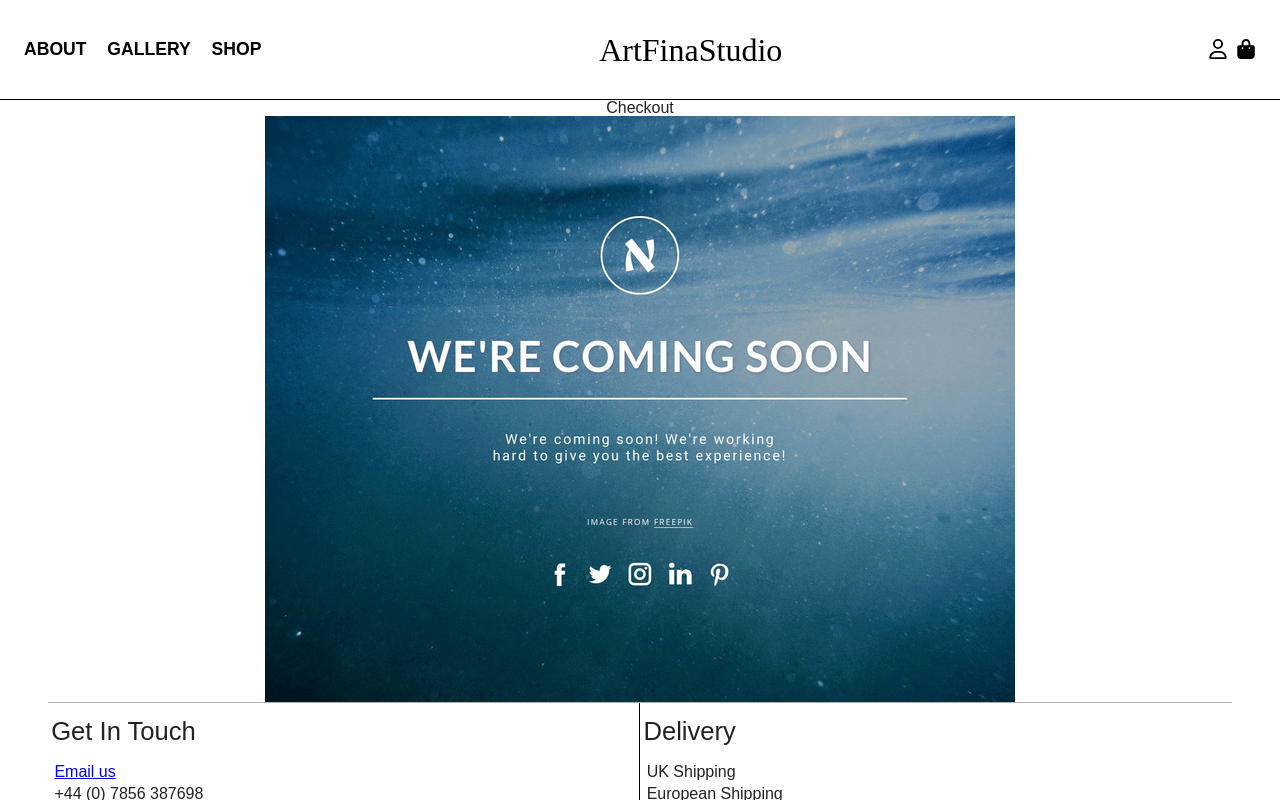
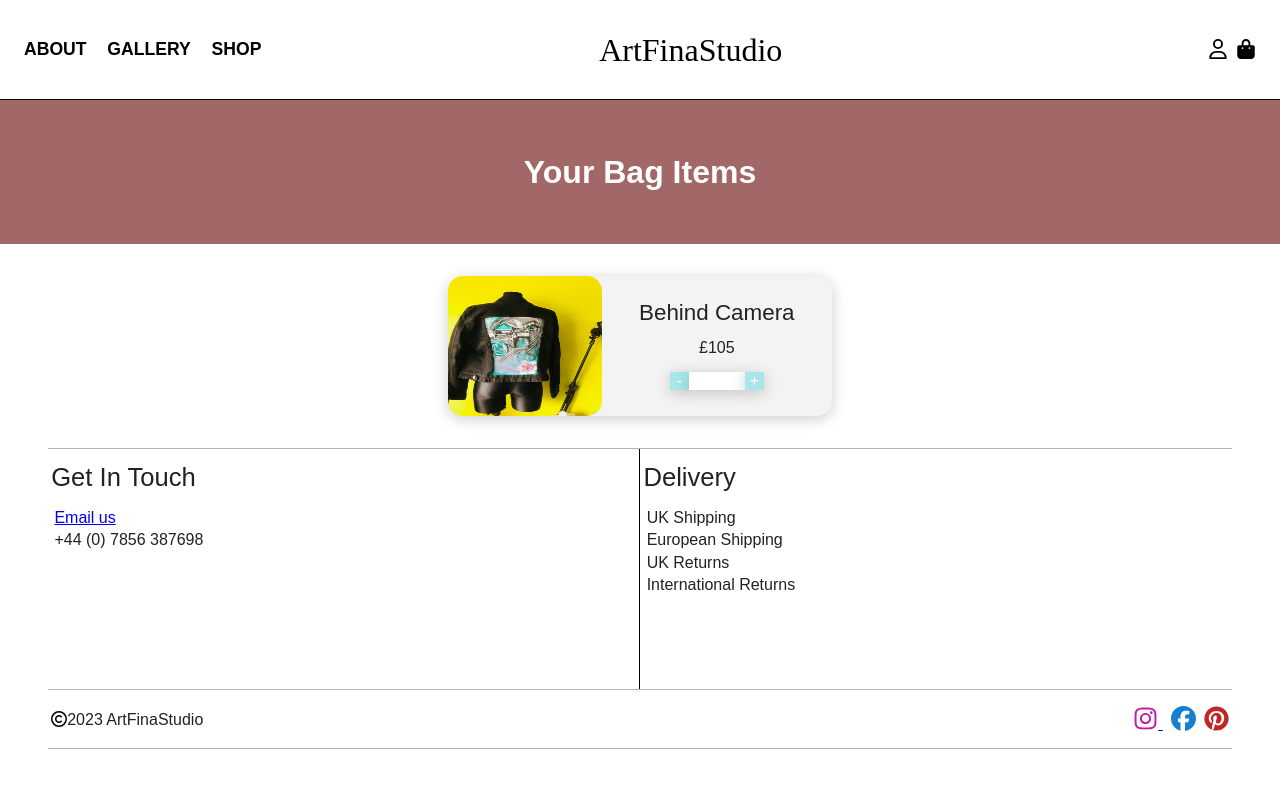
Before and after one commit to DelfinaMKozik/FinalProjectArtfinaStudio, a React (Create React App) app: page /checkout in a window 1280 px wide. Shown: the top 800 px of the page. Built offline with nearby package versions, Linux system fonts and the light colour scheme; the HTML template or start-up script is replaced by a standard one.

Commit message:
created counter plus added items to bag

```diff
--- /dev/null
+++ b/src/components/BagItem.js
@@ -0,0 +1,28 @@
+import React, {useContext} from 'react';
+import "../styles/elements/Checkout.scss";
+import {ShopContext} from "../context/Shop-context";
+
+
+function BagItem(props) {
+    const { id,image, name, price} = props.data;
+    const {bagItems,removeFromBag, addToBag, updateBagItemCount} = useContext(ShopContext)
+
+
+    return (
+        <div className="bagItem">
+            <img src={image}/>
+            <div className="product_description">
+                <p className="checkout_product_title">{name}</p>
+                <p className="checkout_product_price">£{price}</p>
+                <div className="countHandler">
+                    <button onClick={() => removeFromBag(id)}> - </button>
+                    <input value={bagItems[id]} onChange={(e) => updateBagItemCount(Number(e.target.value), id)}/>
+                    <button onClick={() => addToBag(id)}> + </button>
+                </div>
+            </div>
+
+        </div>
+    );
+}
+
+export default BagItem;
--- a/src/components/ProductsList.js
+++ b/src/components/ProductsList.js
@@ -73,7 +73,7 @@ export const ProductsList = [
         price: 90,
     },
     {
-        id: 12,
+        id: 11,
         name: "Behind Camera",
         image: behindCamera,
         price: 105,
--- a/src/context/Shop-context.js
+++ b/src/context/Shop-context.js
@@ -21,7 +21,11 @@ export const ShopContextProvider = (props) => {
         setBagItems((prev) => ({...prev, [itemId] : prev[itemId] - 1 }))
     }
 
-    const contextValue = {bagItems, addToBag, removeFromBag}
+    const updateBagItemCount = (newAmount, itemId) => {
+        setBagItems((prev) => ({...prev, [itemId]: newAmount}))
+    }
+
+    const contextValue = {bagItems, addToBag, removeFromBag, updateBagItemCount}
 
     return <ShopContext.Provider value={contextValue}>{props.children}</ShopContext.Provider>;
 }
--- a/src/pages/Checkout.js
+++ b/src/pages/Checkout.js
@@ -1,12 +1,26 @@
-import React from 'react';
-import ComingSoon from "../components/ComingSoon";
+import React, {useContext} from 'react';
+import {ProductsList} from "../components/ProductsList";
+import {ShopContext} from "../context/Shop-context";
+// import ShopItem from "../components/ShopItem";
+import BagItem from "../components/BagItem";
+import "../styles/elements/Checkout.scss";
+
+function Checkout() {
+    const {bagItems} = useContext(ShopContext);
 
 
-function Checkout() {
     return (
         <div className="checkout_page">
-            <h1>Checkout</h1>
-            <ComingSoon/>
+            {/*<h1>Checkout</h1>*/}
+            {/*<ComingSoon/>*/}
+            <h1 className="checkout_title">Your Bag Items</h1>
+            <div className="bag_items">
+                {ProductsList.map((product) => {
+                    if(bagItems[product.id] !== 0) {
+                        return <BagItem data={product}/>
+                    }
+                })}
+            </div>
         </div>
     );
 }
--- /dev/null
+++ b/src/styles/elements/Checkout.scss
@@ -0,0 +1,121 @@
+@import "../settings/Variables.scss";
+@import "../settings/Fonts.scss";
+
+
+.checkout_page {
+  display: flex;
+  align-items: center;
+  justify-content: center;
+  flex-direction: column;
+  width: 100vw;
+
+
+  .checkout_title {
+
+    background-color: $earthy-color;
+    color: white;
+    width: 100%;
+    height: 9rem;
+    display: flex;
+    flex-direction: column;
+    justify-content: center;
+    font-family: $head-font;
+    font-size: 2rem;
+    //margin-left: 3rem;
+    //margin-right: 3rem;
+    font-weight: 700;
+    margin: 0 3rem 0 3rem;
+  }
+
+  .bag_items {
+    display: flex;
+    flex-direction: column;
+
+  }
+}
+
+.bagItem {
+  border-radius: 15px;
+  width: 24rem;
+  height: 8.75rem;
+  box-shadow: 0 3px 15px rgba(0, 0, 0, 0.2);
+  margin-top: 2rem;
+  display: flex;
+  flex-direction: row;
+  margin-bottom: 2rem;
+  background-color: $background-color-grey;
+
+  img {
+    //border-top-left-radius: 15px;
+    ////border-top-right-radius: 15px;
+    //border-bottom-left-radius: 15px;
+    border-radius: 15px;
+    width: 40%;
+    height: 100%;
+    background-position: center;
+    background-repeat: no-repeat;
+    background-size: cover;
+  }
+
+  .product_description {
+    display: flex;
+    flex-direction: column;
+    justify-content: center;
+    align-items: center;
+    //margin-left: 2.5rem;
+    padding: 0.5rem;
+    width: 60%;
+    gap: 1rem;
+
+
+    .checkout_product_title {
+      font-family: $head-font;
+      font-size: 1.4rem;
+      //margin-bottom: 1rem;
+      font-weight: 500;
+
+
+    }
+
+    .checkout_product_price {
+      font-family: $head-font;
+      font-size: 1rem;
+
+    }
+
+    .countHandler {
+      display: flex;
+
+      input {
+        width: 3.5rem;
+        font-size: 0.75rem;
+        box-shadow: 0 3px 15px rgba(0, 0, 0, 0.2);
+        border: none;
+        padding-left: 0.6rem;
+
+        &:hover {
+          box-shadow: 0px 3px 15px rgba(0, 0, 0, 0.5);
+          transition: 0.3s ease-in;
+          cursor: pointer;
+        }
+      }
+
+      button {
+        color: white;
+        background-color: $bluish-accent-lighter;
+        width: 1.2rem;
+        border: none;
+        box-shadow: 0 3px 15px rgba(0, 0, 0, 0.2);
+
+        &:hover {
+          box-shadow: 0px 3px 15px rgba(0, 0, 0, 0.5);
+          transition: 0.3s ease-in;
+          cursor: pointer;
+        }
+
+
+      }
+    }
+
+      }
+}
```
